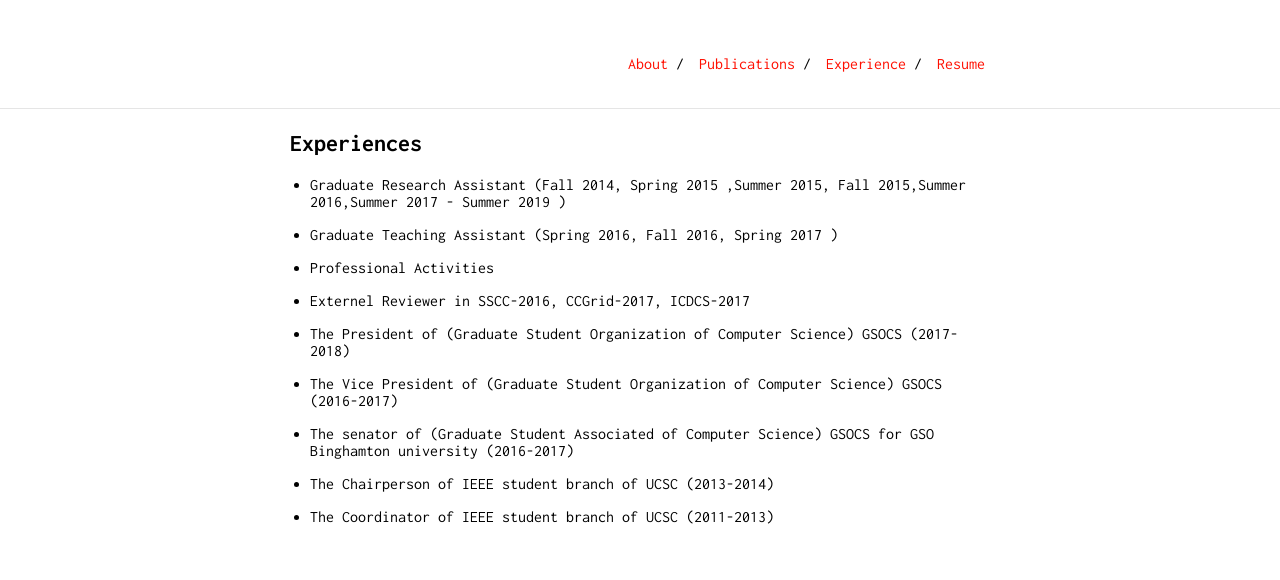
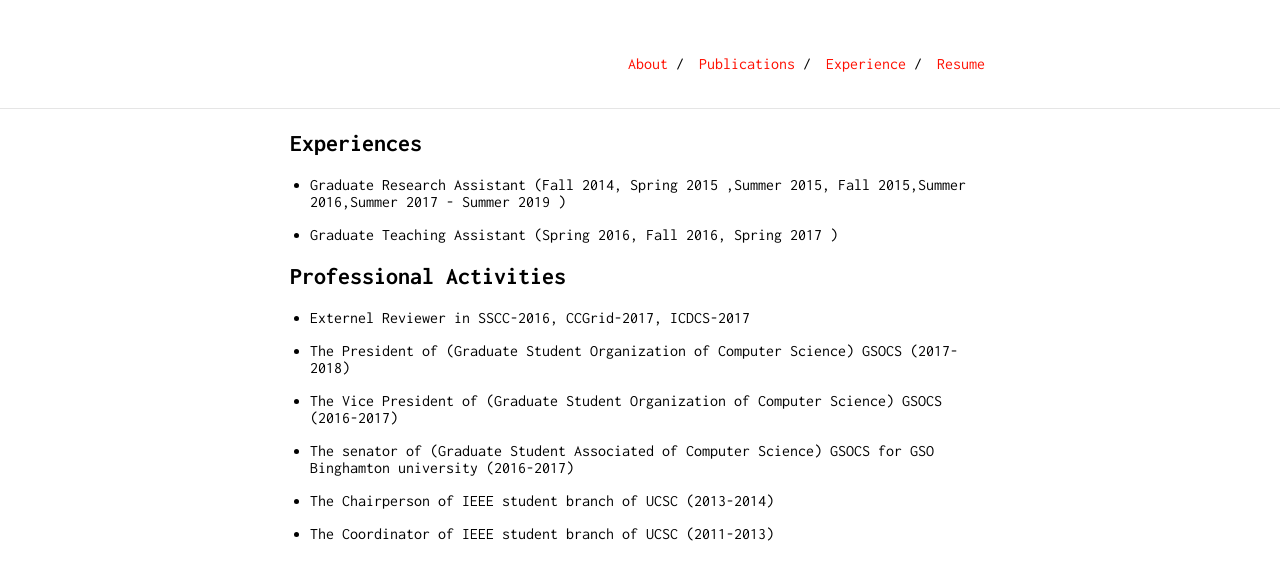
Before and after one commit to dinuni/dinuni.github.io, a Jekyll site: the page built from experi.md, in a window 1280 px wide. Shown: the top 580 px of the page. Built offline with Jekyll 4.4.1, drawn with Linux system fonts in a browser that asks for light colours; our own code applies the rules of GitHub Pages for plain Markdown files.

Commit message:
adding content

```diff
--- a/experi.md
+++ b/experi.md
@@ -11,7 +11,8 @@ is_contact: true
 
 + Graduate Teaching Assistant (Spring 2016, Fall 2016, Spring 2017 )
 
-+ Professional Activities
+
+## Professional Activities
 
 + Externel Reviewer in SSCC-2016, CCGrid-2017, ICDCS-2017
 
```
